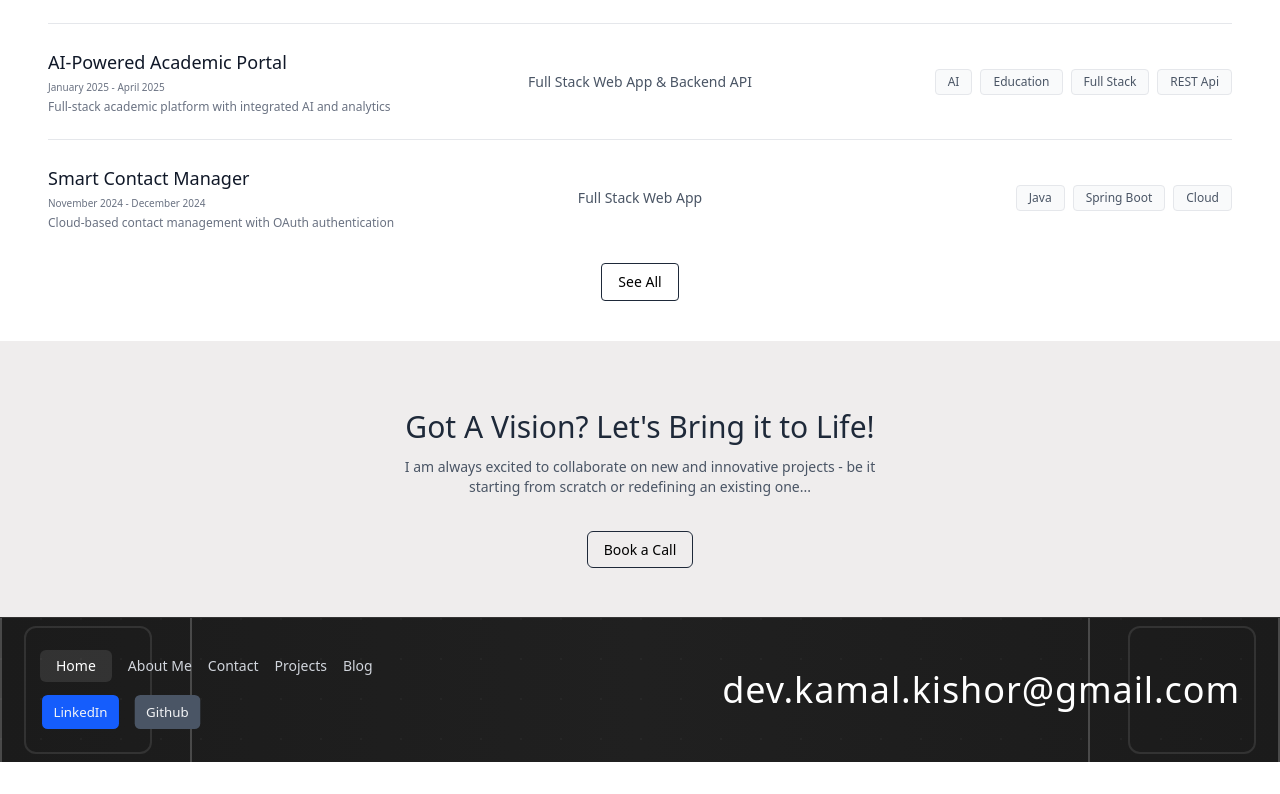
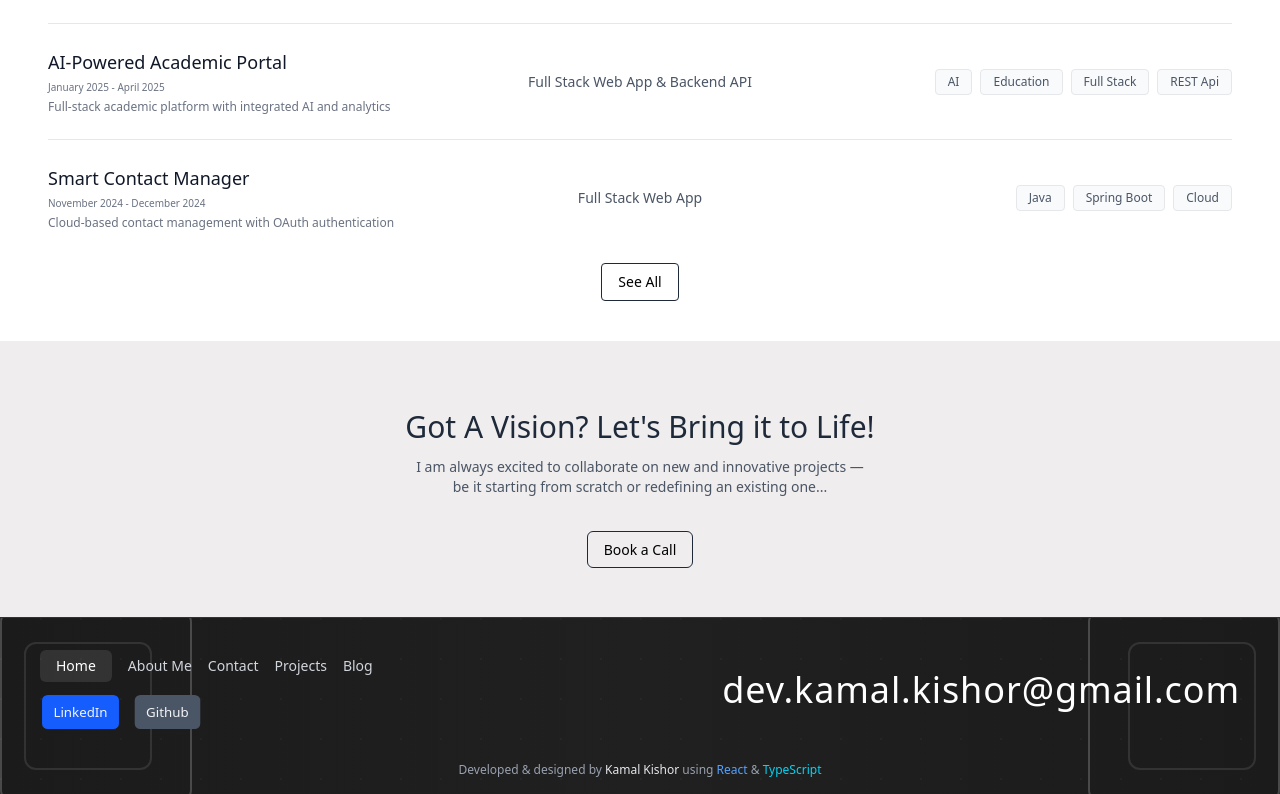
Before and after one commit to kkamal11/kkamal11.github.io, a React app: page / in a window 1280 px wide. Shown: the part 2370-3164 px from the top of the page. Before the commit the page ends 3132 px from the top, so only its background shows below. Built offline with nearby package versions, Linux system fonts and the light colour scheme; the HTML template or start-up script is replaced by a standard one.

Commit message:
enhanced footer

```diff
--- a/src/components/Footer.tsx
+++ b/src/components/Footer.tsx
@@ -3,7 +3,7 @@ import { LinkedButton, GithubButton } from "./SocialButtons";
 
 export default function Footer() {
   const links = [
-    {name: "Home", to:"/"},
+    { name: "Home", to: "/" },
     { name: "About Me", to: "/about" },
     { name: "Contact", to: "/contact" },
     { name: "Projects", to: "/projects" },
@@ -12,20 +12,18 @@ export default function Footer() {
 
   return (
     <footer className="relative w-full bg-gradient-to-r from-[#1b1b1b] via-[#202020] to-[#1b1b1b] border-t border-white/10 overflow-hidden group">
-    {/* Left square lines */}
+      {/* Decorative squares */}
       <div className="absolute left-0 top-1/2 -translate-y-1/2 w-48 h-48 border-2 border-white/20 rounded-xl transition-all duration-500 group-hover:scale-105 group-hover:opacity-90" />
       <div className="absolute left-6 top-1/2 -translate-y-1/2 w-32 h-32 border-2 border-white/10 rounded-xl transition-all duration-500 delay-75 group-hover:scale-110 group-hover:opacity-80" />
 
-    {/* Right square lines */}
       <div className="absolute right-0 top-1/2 -translate-y-1/2 w-48 h-48 border-2 border-white/20 rounded-xl transition-all duration-500 group-hover:scale-105 group-hover:opacity-90" />
       <div className="absolute right-6 top-1/2 -translate-y-1/2 w-32 h-32 border-2 border-white/10 rounded-xl transition-all duration-500 delay-75 group-hover:scale-110 group-hover:opacity-80" />
 
-      {/* Subtle grid overlay */}
       <div className="absolute inset-0 bg-[radial-gradient(circle_at_1px_1px,rgba(255,255,255,0.03)_1px,transparent_0)] bg-[size:40px_40px] pointer-events-none" />
 
       <div className="relative max-w-7xl mx-auto px-10 py-8 flex flex-col sm:flex-row space-y-7 sm:space-y-0 items-center justify-between">
+        {/* Left */}
         <div>
-          {/* Left Navigation */}
           <nav className="flex items-center gap-4 text-sm text-gray-300">
             {links.map((link) => (
               <NavLink
@@ -41,17 +39,25 @@ export default function Footer() {
               </NavLink>
             ))}
           </nav>
+
           <div className="pt-3 flex gap-3 justify-center sm:justify-start">
             <LinkedButton />
             <GithubButton />
           </div>
         </div>
 
-        {/* Right Email */}
+        {/* Right email */}
         <div className="text-xl sm:text-3xl md:text-4xl font-light tracking-wide text-white">
           dev.kamal.kishor@gmail.com
         </div>
       </div>
+
+      {/* Bottom credit */}
+      <div className="relative text-center text-xs text-gray-400 pb-4">
+        Developed & designed by <a href="https://github.com/kkamal11" target="_blank" className="text-gray-200 font-medium">Kamal Kishor</a> using{" "}
+        <span className="text-blue-400">React</span> &{" "}
+        <span className="text-cyan-400">TypeScript</span>
+      </div>
     </footer>
   );
 }
--- a/src/components/Vision.tsx
+++ b/src/components/Vision.tsx
@@ -3,15 +3,20 @@ import BookACallBtn from "./BookAcCallBtn";
 
 const VisionComp: React.FC = () => {
   return (
-    <div className="bg-[#efeded] flex items-center justify-center flex-col py-14 px-6">
-          <h1 className="text-3xl text-gray-800 font-[400px] py-3">Got A Vision? Let's Bring it to Life!</h1>
-          <p className=" text-gray-600 text-sm">
-            I am always excited to collaborate on new and innovative projects - be it
-          </p>
-          <p className=" text-gray-600 pb-2 mb-8 text-sm">
-            starting from scratch or redefining an existing one...
-          </p>
-          <BookACallBtn />
+    <div className="bg-[#efeded] flex items-center justify-center flex-col py-14 px-6 text-center">
+      <h1 className="text-3xl text-gray-800 font-[400px] py-3">
+        Got A Vision? Let's Bring it to Life!
+      </h1>
+
+      <p className="text-gray-600 text-sm">
+        I am always excited to collaborate on new and innovative projects —
+      </p>
+
+      <p className="text-gray-600 pb-2 mb-8 text-sm">
+        be it starting from scratch or redefining an existing one...
+      </p>
+
+      <BookACallBtn />
     </div>
   );
 };
--- a/src/pages/Home.tsx
+++ b/src/pages/Home.tsx
@@ -101,7 +101,7 @@ export default function Home() {
               <a href="https://www.linkedin.com/in/kkamal11" target="_blank" className="hover:text-gray-700 transition-colors duration-200 cursor-pointer hover:scale-110"><LinkedinLogo size={22} /></a>
               <a href="mailto:dev.kamal.kishor@gmail.com" className="hover:text-gray-700 transition-colors duration-200 cursor-pointer hover:scale-110"><EnvelopeSimple size={23} /></a>
             </div>
-            <div className="hidden sm:inline-block opacity-80 [animation-delay:0.8s] animate-bounce">Scroll down <span>↓</span></div>
+            <div className="opacity-80 [animation-delay:0.8s] animate-bounce">Scroll down <span>↓</span></div>
         </div>
 
         {/* Animated Vertical Line */}
```
Lines whose indentation alone changed are shown as unchanged.
